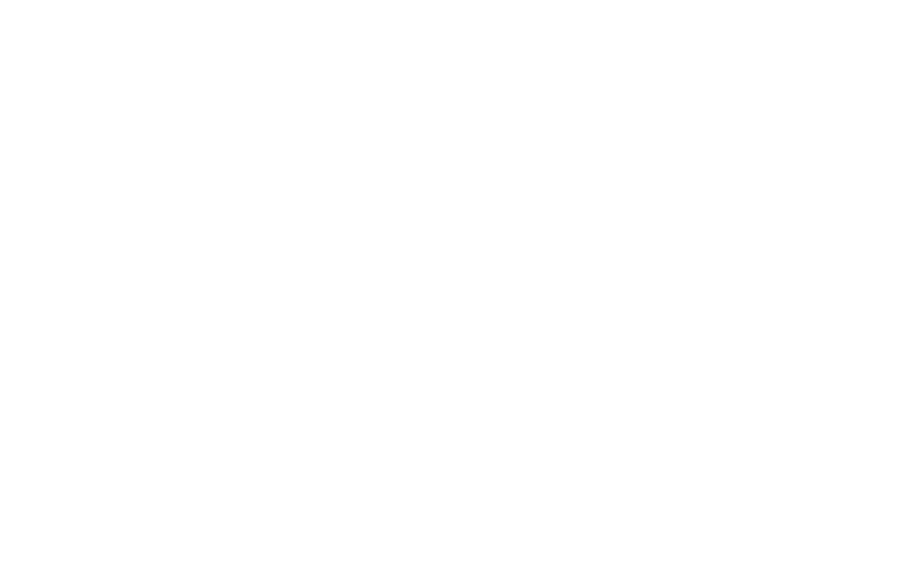
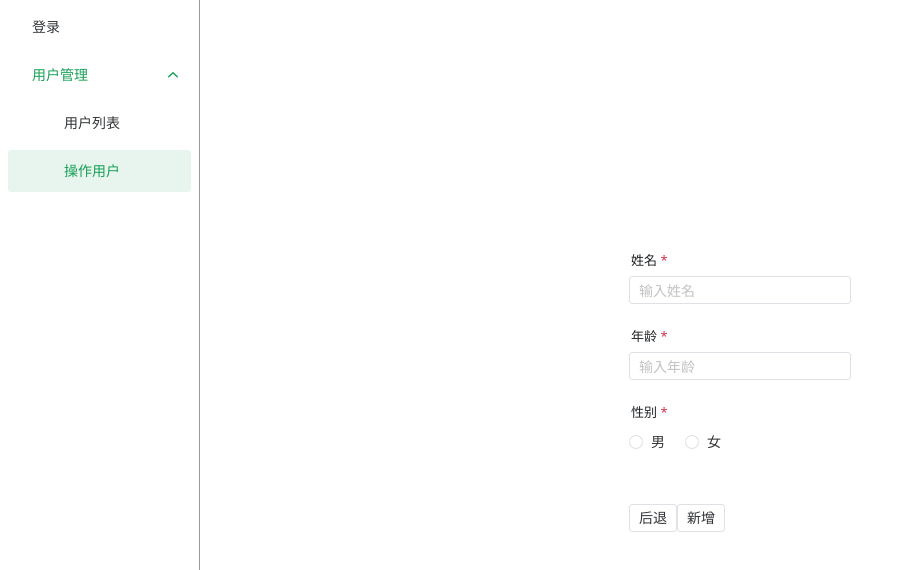
Before and after one commit to so11y/vue3-navigation, a Vue app in the folder packages/playground/: page /user/operate-user in a window 1280 px wide. Before the commit this address had no page. Shown: the top 570 px of the page, without its empty margins (0-906 px from the left). Built offline with nearby package versions, Linux system fonts and the light colour scheme.

Commit message:
✨ feat(playground): 继续补充界面

```diff
--- a/packages/playground/package.json
+++ b/packages/playground/package.json
@@ -9,6 +9,7 @@
   "devDependencies": {
     "@types/mockjs": "^1.0.10",
     "@vitejs/plugin-vue": "^3.2.0",
+    "@vitejs/plugin-vue-jsx": "^3.0.2",
     "mockjs": "^1.1.0",
     "naive-ui": "^2.35.0",
     "sass": "^1.69.5",
--- a/packages/playground/src/components/layout.vue
+++ b/packages/playground/src/components/layout.vue
@@ -10,7 +10,7 @@ defineOptions({
 function buildMenu(router: Array<RouteRecordRaw>): Array<MenuOption> {
   const walk = (router: Array<RouteRecordRaw>): Array<MenuOption> => {
     return router
-      .filter((item) => item.name)
+      .filter((item) => item.meta?.title)
       .map((item) => {
         const menu: MenuOption = {
           label: () =>
@@ -21,7 +21,7 @@ function buildMenu(router: Array<RouteRecordRaw>): Array<MenuOption> {
                   path: item.path,
                 },
               },
-              { default: () => item.name }
+              { default: () => item.meta?.title }
             ),
           key: item.path,
         };
@@ -73,6 +73,10 @@ const menuOptions = buildMenu(RouterList);
   }
   .body {
     padding: 8px 8px 0 208px;
+    box-sizing: border-box;
+    min-height: 100%;
+    display: flex;
+    flex-direction: column;
   }
 }
 </style>
--- a/packages/playground/src/mock/index.ts
+++ b/packages/playground/src/mock/index.ts
@@ -1,8 +1,10 @@
 import { mock, Random } from "mockjs";
+import { ref } from "vue";
 
 const names = new Array(10).fill(0).map((_, index) => Random.cname());
 
-export const user = mock({
+export const user = ref(
+  mock({
     "list|1-10": [
       {
         "id|+1": 1,
@@ -11,7 +13,8 @@ export const user = mock({
         "sex|1": ["男", "女"],
       },
     ],
-});
+  }).list
+);
 
 export function family(name: string) {
   return mock({
--- a/packages/playground/src/router.ts
+++ b/packages/playground/src/router.ts
@@ -8,18 +8,35 @@ export default [
   {
     path: "/login",
     name: "login",
+    meta: {
+      title: "登录",
+    },
     component: () => import("./views/login/index.vue"),
   },
   {
     path: "/user",
     name: "user",
     component: Layout,
+    meta: {
+      title: "用户管理",
+    },
     redirect: "/user/userList",
     children: [
       {
         path: "/user/userList",
         name: "userList",
+        meta: {
+          title: "用户列表",
+        },
         component: () => import("./views/userList/index.vue"),
+      },
+      {
+        path: "/user/operate-user",
+        name: "operateUser",
+        meta: {
+          title: "操作用户",
+        },
+        component: () => import("./views/operateUser/index.vue"),
       },
       {
         path: "/user/userDetail",
@@ -28,4 +45,4 @@ export default [
       },
     ],
   },
-] as Array<RouteRecordRaw>
+] as Array<RouteRecordRaw>;
--- a/packages/playground/src/views/operateUser/index.vue
+++ b/packages/playground/src/views/operateUser/index.vue
@@ -1,6 +1,95 @@
-<template>o1 :<input type="text" /></template>
 <script lang="ts" setup>
+import {
+  FormInst,
+  NButton,
+  NFormItem,
+  NInput,
+  NForm,
+  NRadioGroup,
+  NRadio,
+  NSpace,
+} from "naive-ui";
+import { ref } from "vue";
+import { user } from "../../mock";
+import { useRouter } from "vue3-navigation";
 defineOptions({
   name: "operateUser",
 });
+const router = useRouter();
+const rules = {
+  name: {
+    required: true,
+    message: "请输入姓名",
+    trigger: "blur",
+  },
+  age: {
+    required: true,
+    message: "请输入年龄",
+    trigger: "blur",
+  },
+  sex: {
+    required: true,
+    message: "请选择性别",
+    trigger: ["input"],
+  },
+};
+const formRef = ref<FormInst | null>(null);
+const formValue = ref({
+  name: "",
+  age: "",
+  sex: "",
+});
+
+function handleValidateClick(e: MouseEvent) {
+  e.preventDefault();
+  formRef.value?.validate((errors) => {
+    user.value.push({
+      id: user.value.length + 1,
+      ...formValue.value,
+    });
+    router.replace("/user/userList");
+  });
+}
 </script>
+<template>
+  <div class="operate">
+    <n-form
+      ref="formRef"
+      :label-width="80"
+      :model="formValue"
+      :rules="rules"
+      size="small"
+    >
+      <n-form-item label="姓名" path="name">
+        <n-input v-model:value="formValue.name" placeholder="输入姓名" />
+      </n-form-item>
+      <n-form-item label="年龄" path="age">
+        <n-input v-model:value="formValue.age" placeholder="输入年龄" />
+      </n-form-item>
+      <n-form-item label="性别" path="sex">
+        <n-radio-group v-model:value="formValue.sex">
+          <n-space>
+            <n-radio key="男" value="男"> 男 </n-radio>
+            <n-radio key="女" value="女"> 女 </n-radio>
+          </n-space>
+        </n-radio-group>
+      </n-form-item>
+      <n-form-item>
+        <n-button attr-type="button" @click="router.back()">
+          后退
+        </n-button>
+        <n-button attr-type="button" @click="handleValidateClick">
+          新增
+        </n-button>
+      </n-form-item>
+    </n-form>
+  </div>
+</template>
+<style lang="scss" scoped>
+.operate {
+  flex: 1;
+  display: flex;
+  justify-content: center;
+  align-items: center;
+}
+</style>
--- /dev/null
+++ b/packages/playground/src/views/userList/helper.tsx
@@ -0,0 +1,47 @@
+import { DataTableColumns, NButton } from "naive-ui";
+
+export type Song = {
+  id: number;
+  name: string;
+  age: number;
+  sex: string;
+};
+
+export const createColumns = ({
+  play,
+}: {
+  play: (row: Song) => void;
+}): DataTableColumns<Song> => {
+  return [
+    {
+      title: "id",
+      key: "id",
+    },
+    {
+      title: "name",
+      key: "name",
+      filter(value, row) {
+        return row.name.indexOf(value.toString()) > -1;
+      },
+    },
+    {
+      title: "age",
+      key: "age",
+    },
+    {
+      title: "sex",
+      key: "sex",
+    },
+    {
+      title: "Action",
+      key: "actions",
+      render(row) {
+        return (
+          <NButton strong tertiary size="small" onClick={() => play(row)}>
+            Play
+          </NButton>
+        );
+      },
+    },
+  ];
+};
--- a/packages/playground/src/views/userList/index.vue
+++ b/packages/playground/src/views/userList/index.vue
@@ -7,19 +7,22 @@
       />
     </n-col>
     <n-col>
-      <n-button @click="handleFilter">搜索</n-button>
+      <n-button-group>
+        <n-button @click="handleFilter">搜索</n-button>
+        <n-button @click="handleCreate">新增</n-button>
+      </n-button-group>
     </n-col>
   </n-row>
   <n-data-table
     ref="tableRef"
     :columns="columns"
-    :data="user.list"
+    :data="userData"
     :bordered="false"
   />
 </template>
 
-<script setup lang="ts">
-import { h, ref } from "vue";
+<script setup lang="tsx">
+import { ref } from "vue";
 import {
   NButton,
   useMessage,
@@ -28,79 +31,34 @@ import {
   NCol,
   NInput,
   DataTableInst,
+  NButtonGroup,
 } from "naive-ui";
-import type { DataTableColumns } from "naive-ui";
-import { user } from "../../mock";
+import { user as userData } from "../../mock";
+import { createColumns, Song } from "./helper";
+import { useRouter } from "vue3-navigation";
 
-console.log(user);
 defineOptions({
   name: "userList",
 });
+const router = useRouter();
 const filterInput = ref("");
 const tableRef = ref<DataTableInst>();
 
-type Song = {
-  no: number;
-  title: string;
-  length: string;
-};
-
-const createColumns = ({
-  play,
-}: {
-  play: (row: Song) => void;
-}): DataTableColumns<Song> => {
-  return [
-    {
-      title: "id",
-      key: "id",
+const message = useMessage();
+const columns = ref(
+  createColumns({
+    play(row: Song) {
+      message.info(`Play ${row.name}`);
     },
-    {
-      title: "name",
-      key: "name",
-      filter(value, row) {
-        return row.title.indexOf(value.toString()) > -1;
-      },
-    },
-    {
-      title: "age",
-      key: "age",
-    },
-    {
-      title: "sex",
-      key: "sex",
-    },
-    {
-      title: "Action",
-      key: "actions",
-      render(row) {
-        return h(
-          NButton,
-          {
-            strong: true,
-            tertiary: true,
-            size: "small",
-            onClick: () => play(row),
-          },
-          { default: () => "Play" }
-        );
-      },
-    },
-  ];
-};
+  })
+);
 
 function handleFilter() {
   tableRef.value!.filter({
     name: [filterInput.value],
   });
 }
-
-const message = useMessage();
-const columns = ref(
-  createColumns({
-    play(row: Song) {
-      message.info(`Play ${row.title}`);
-    },
-  })
-);
+function handleCreate() {
+  router.push("/user/operate-user");
+}
 </script>
--- a/packages/playground/tsconfig.json
+++ b/packages/playground/tsconfig.json
@@ -11,7 +11,8 @@
     "esModuleInterop": true,
     "lib": ["ESNext", "DOM"],
     "skipLibCheck": true,
-    "noEmit": true
+    "noEmit": true,
+    "types": ["./vue-router.d.ts"]
   },
   "include": ["src/**/*.ts", "src/**/*.d.ts", "src/**/*.tsx", "src/**/*.vue"],
   "references": [{ "path": "./tsconfig.node.json" }]
--- a/packages/playground/vite.config.ts
+++ b/packages/playground/vite.config.ts
@@ -1,7 +1,7 @@
-import { defineConfig } from 'vite'
-import vue from '@vitejs/plugin-vue'
+import { defineConfig } from "vite";
+import vue from "@vitejs/plugin-vue";
+import jsx from "@vitejs/plugin-vue-jsx";
 
-// https://vitejs.dev/config/
 export default defineConfig({
-  plugins: [vue()]
-})
+  plugins: [vue(), jsx()],
+});
```
Also changed, not shown: packages/playground/vue-router.d.ts (added, +7 -0 lines), packages/playground/src/vite-env.d.ts (line endings or trailing spaces), 1 other file (tests, documents, lock files or other folders). Lines whose indentation alone changed are shown as unchanged.
